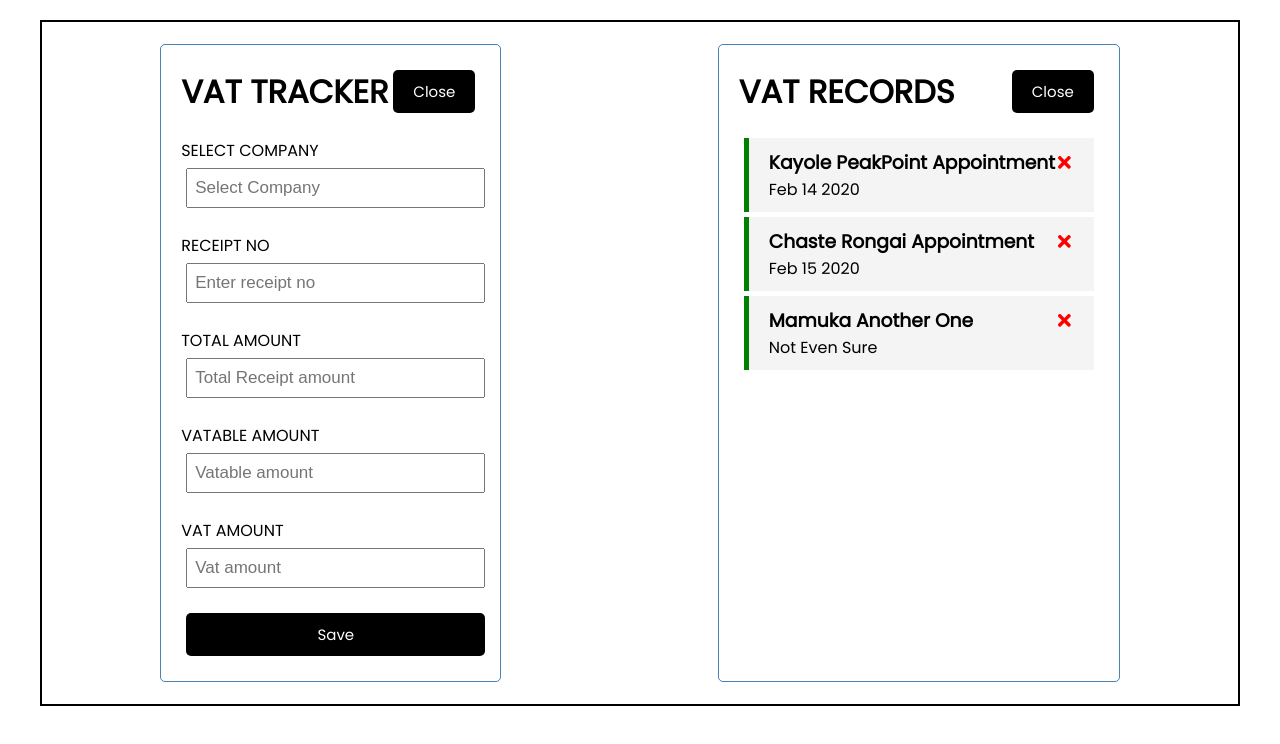
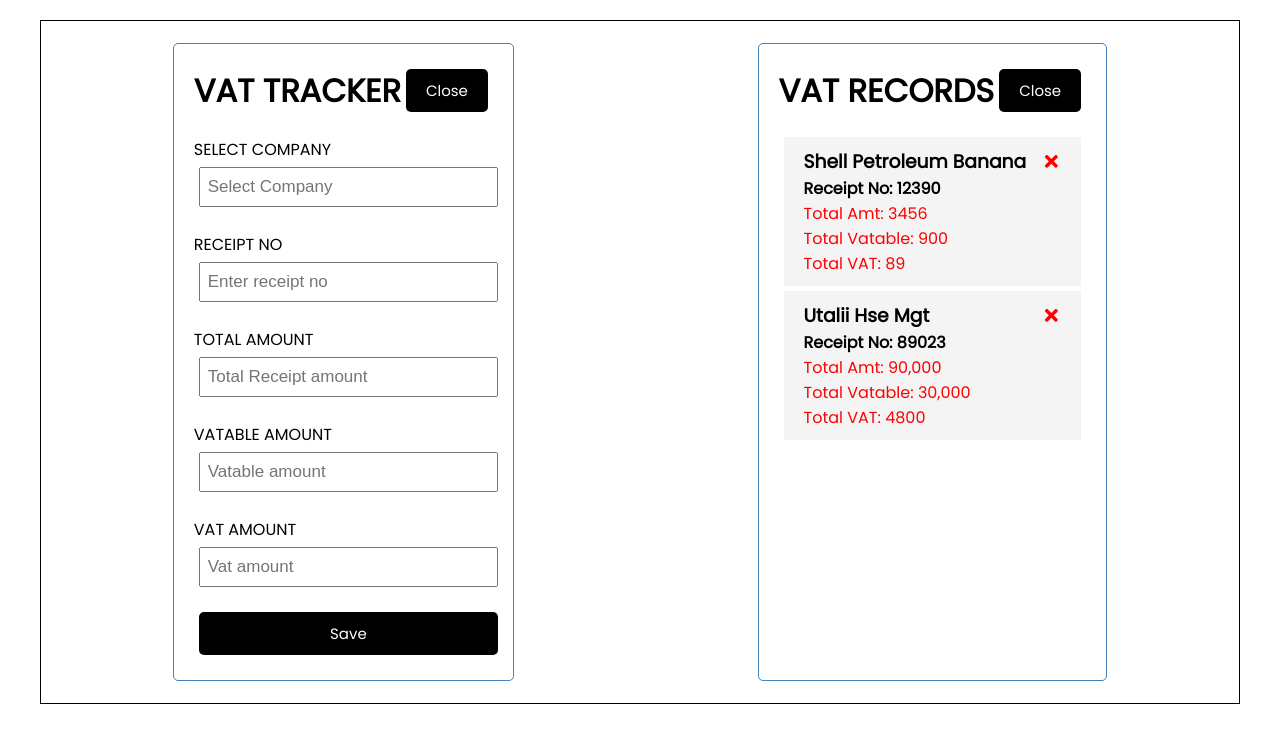
Before and after one commit to ggachara/vat-app, a React (Create React App) app: page / in a window 1280 px wide. Shown: the top 744 px of the page. Built offline with nearby package versions, Linux system fonts and the light colour scheme; data requests are answered from the project's data file.

Commit message:
final mods

```diff
--- a/db.json
+++ b/db.json
@@ -1,22 +1,30 @@
 {
   "tasks": [
     {
-      "id": 1,
-      "text": "Kayole PeakPoint Appointment",
-      "day": "Feb 14 2020",
-      "reminder": true
+      "company": "Shell Petroleum Banana",
+      "receipt": "12390",
+      "amount": "3456",
+      "vatable": "900",
+      "vatamt": "89",
+      "id": 1
     },
     {
-      "id": 2,
-      "text": "Chaste Rongai Appointment",
-      "day": "Feb 15 2020",
-      "reminder": true
-    },
+      "company": "Utalii Hse Mgt",
+      "receipt": "89023",
+      "amount": "90,000",
+      "vatable": "30,000",
+      "vatamt": "4800",
+      "id": 2
+    }
+  ],
+  "facts": [
     {
-      "text": "Mamuka Another One",
-      "day": "Not Even Sure",
-      "reminder": true,
-      "id": 3
+      "Option": "Shell  Banana",
+      "receipt": "12390",
+      "amount": "3456",
+      "vatable": "900",
+      "vatamt": "89",
+      "id": 1
     }
   ]
 }
--- a/src/App.js
+++ b/src/App.js
@@ -73,7 +73,7 @@ const fetchTask = async (id) => {
     <div className="big-container">
       <div className="container">
       <Header onBtn={() => setShowAdd(!showAdd)} showAdd={showAdd} title={"VAT TRACKER"}/>
-      {showAdd && <AddTask  onAdd={addTask}/>}
+      {showAdd && <AddTask onAdd={addTask}/>}
       </div>
       <div className="container">
       <Header onBtn={() => setShowAdd(!showAdd)} showAdd={showAdd} title={"VAT RECORDS"}/>
--- a/src/components/Addtask.js
+++ b/src/components/Addtask.js
@@ -2,45 +2,50 @@ import { useState } from "react";
 
 const AddTask = ({ onAdd })  => {
 
-    const [text, setText] = useState('')
-    const [day, setDay] = useState('')
-    const [reminder, setReminder] = useState(false)
+    const [company, setCompany] = useState('')
+    const [receipt, setReceipt] = useState('')
+    const [amount, setAmount] = useState('')
+    const [vatable, setVatable] = useState('')
+    const [vatamt, setVatamt] = useState('')
+
 
     const onSubmit = (e) => {
         e.preventDefault()
 
-        if(!text) {
+        if(!company) {
             alert('Ongeza kitu bana acha hizo!!')
             return
         }
 
-        onAdd({ text, day, reminder })
+        onAdd({ company, receipt, amount, vatable, vatamt })
 
-        setDay('')
-        setText('')
-        setReminder(false)
+        setCompany('')
+        setReceipt('')
+        setAmount('')
+        setVatable('')
+        setVatamt('')
     }
     return (
         <form className='addform' onSubmit={onSubmit}>
             <div className='form-control'>
                 <label htmlFor=""> SELECT COMPANY</label>
-                <input type="select" placeholder='Select Company' value={text} onChange={(e) => setText(e.target.value)}/>
+                <input type="select" placeholder='Select Company' value={company} onChange={(e) => setCompany(e.target.value)}/>
             </div>
             <div className='form-control'>
                 <label htmlFor=""> RECEIPT NO</label>
-                <input type="text" placeholder='Enter receipt no' value={text} onChange={(e) => setText(e.target.value)}/>
+                <input type="text" placeholder='Enter receipt no' value={receipt} onChange={(e) => setReceipt(e.target.value)}/>
             </div>
             <div className='form-control'>
                 <label htmlFor=""> TOTAL AMOUNT </label>
-                <input type="text" placeholder='Total Receipt amount' value={day} onChange={(e) => setDay(e.target.value)}/>
+                <input type="text" placeholder='Total Receipt amount' value={amount} onChange={(e) => setAmount(e.target.value)}/>
             </div>
             <div className='form-control'>
                 <label htmlFor=""> VATABLE AMOUNT</label>
-                <input type="text" placeholder='Vatable amount' value={day} onChange={(e) => setDay(e.target.value)}/>
+                <input type="text" placeholder='Vatable amount' value={vatable} onChange={(e) => setVatable(e.target.value)}/>
             </div>
             <div className='form-control'>
                 <label htmlFor=""> VAT AMOUNT</label>
-                <input type="text" placeholder='Vat amount' value={day} onChange={(e) => setDay(e.target.value)}/>
+                <input type="text" placeholder='Vat amount' value={vatamt} onChange={(e) => setVatamt(e.target.value)}/>
             </div>
 
             <input type='submit' value='Save' className='btn btn-block'/>
--- a/src/components/Task.js
+++ b/src/components/Task.js
@@ -3,8 +3,11 @@ import  { FaTimes } from 'react-icons/fa'
 const Task = ({ task, onDelete, onToggle}) => {
     return (
         <div className={`task ${task.reminder ? 'reminder' : ''}`} onDoubleClick={() => onToggle(task.id)}>
-            <h3>{task.text}{' '} <FaTimes style={{color: 'red', cursor: 'pointer'}} onClick={() => onDelete(task.id)}/> </h3>
-            <p>{task.day}</p>
+            <h3>{task.company}{' '} <FaTimes style={{color: 'red', cursor: 'pointer'}} onClick={() => onDelete(task.id)}/> </h3>
+            <h4>Receipt No: {task.receipt} </h4>
+            <p style={{color: 'red'}}>Total Amt: {task.amount}</p>
+            <p style={{color: 'red'}}>Total Vatable: {task.vatable}</p>
+            <p style={{color: 'red'}}>Total VAT: {task.vatamt}</p>
         </div>
     )
 }
--- a/src/index.css
+++ b/src/index.css
@@ -17,7 +17,7 @@ body {
   max-width: 1200px;
   margin: 20px auto;
   padding: 10px;
-  border: 2px solid black;
+  border: 1px solid black;
 
 }
 .container {
```
Also changed, not shown: 1 other file (tests, documents, lock files or other folders).
